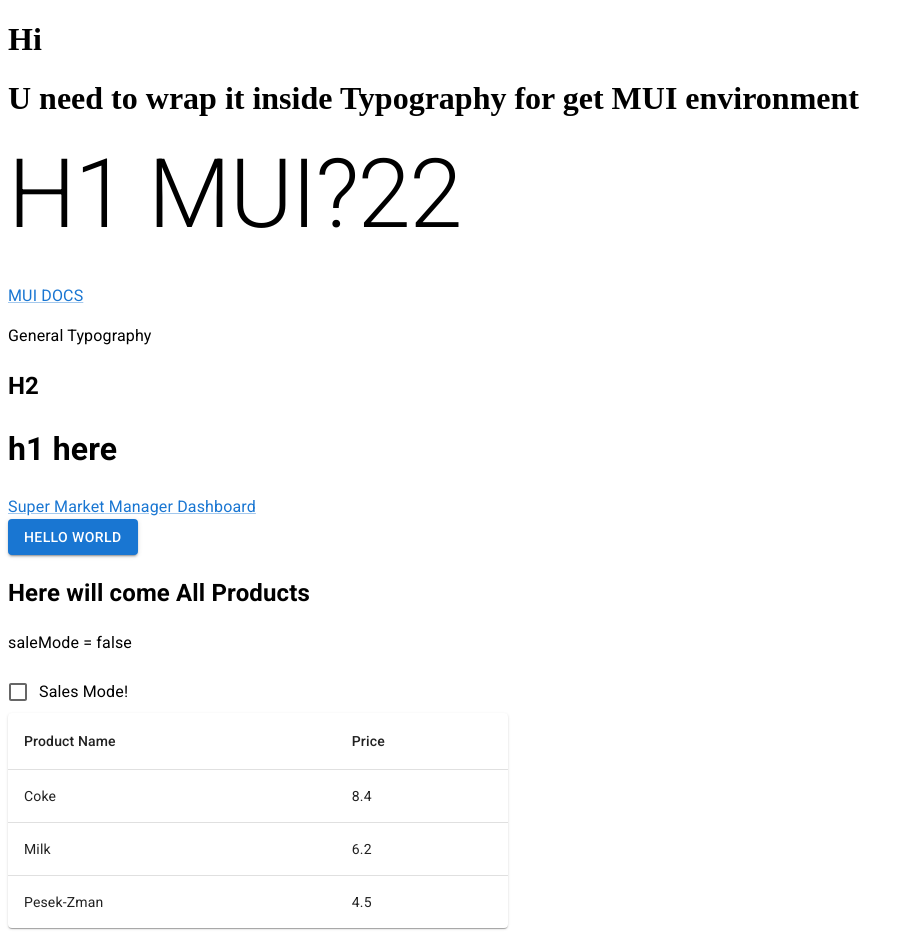
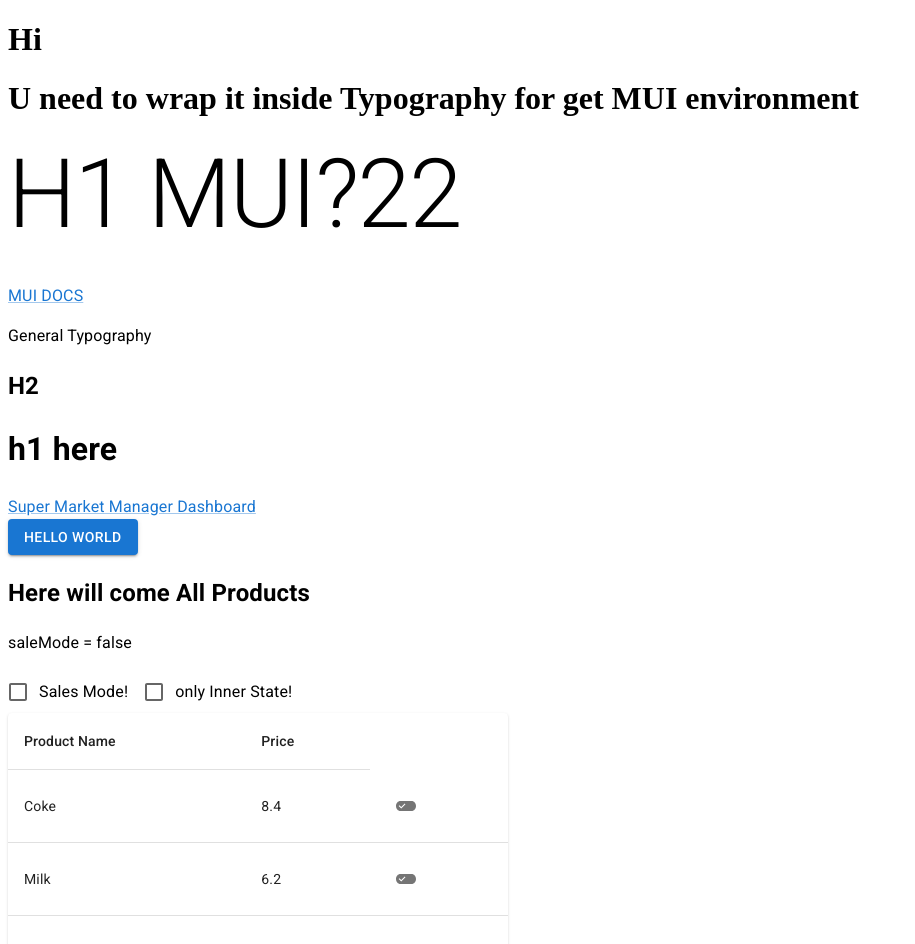
Before and after one commit to lingar-studying/react-studying-new-5784, a React (Create React App) app: page /super-market-app in a window 1280 px wide. Shown: the top 944 px of the page, without its empty margins (0-915 px from the left). Built offline with nearby package versions, Linux system fonts and the light colour scheme.

Commit message:
-Adding "onlyInner" and chosenProduct too

```diff
--- a/src/super-market-app/AllProducts.jsx
+++ b/src/super-market-app/AllProducts.jsx
@@ -1,7 +1,7 @@
 import React, {useEffect, useState} from "react";
 import {
     Checkbox,
-    FormControlLabel,
+    FormControlLabel, IconButton,
     Paper,
     Table,
     TableBody,
@@ -11,16 +11,18 @@ import {
     TableRow
 } from "@mui/material";
 import ProductWindow from "./ProductWindow";
+import {EditAttributes} from "@mui/icons-material";
 
 const AllProducts = (props) => {
 
 
     const [isSalesMode, setSalesMode] = React.useState(false);
+    const [onlyInnerState, setOnlyInnerState] = React.useState(false);
 
     const [innerData, setInnerData] = useState([]);
 
     const [discountRate, setDiscountRate] = useState(15);
-
+    const [chosenProduct, setChosenProduct] = useState({});
     const handleSalesModeChange = (e) => {
         setSalesMode(e.target.checked);
     }
@@ -40,6 +42,17 @@ const AllProducts = (props) => {
                 onChange={handleSalesModeChange}
                 inputProps={{ 'aria-label': 'controlled' }}
             />} label = "Sales Mode!"/>
+
+
+            <FormControlLabel control={ <Checkbox
+                checked={onlyInnerState}
+                onChange={(ev)=>{
+                    setOnlyInnerState(ev.target.checked);
+                }}
+                inputProps={{ 'aria-label': 'controlled' }}
+            />} label = "only Inner State!"/>
+
+
 
             <TableContainer component={Paper} sx={{width: 500}}>
                 <Table  aria-label="simple table">
@@ -64,6 +77,11 @@ const AllProducts = (props) => {
                                     * 100) / 100}
                                 </TableCell>
 
+                                <TableCell  align="left">
+                                    <IconButton onClick={()=>{
+                                        setChosenProduct(row);
+                                    }}><EditAttributes/> </IconButton>
+                                </TableCell>
 
                             </TableRow>
                         ))}
@@ -71,7 +89,8 @@ const AllProducts = (props) => {
                 </Table>
             </TableContainer>
 
-            <ProductWindow/>
+
+            <ProductWindow data = {chosenProduct} />
         </>
     )
 
```
